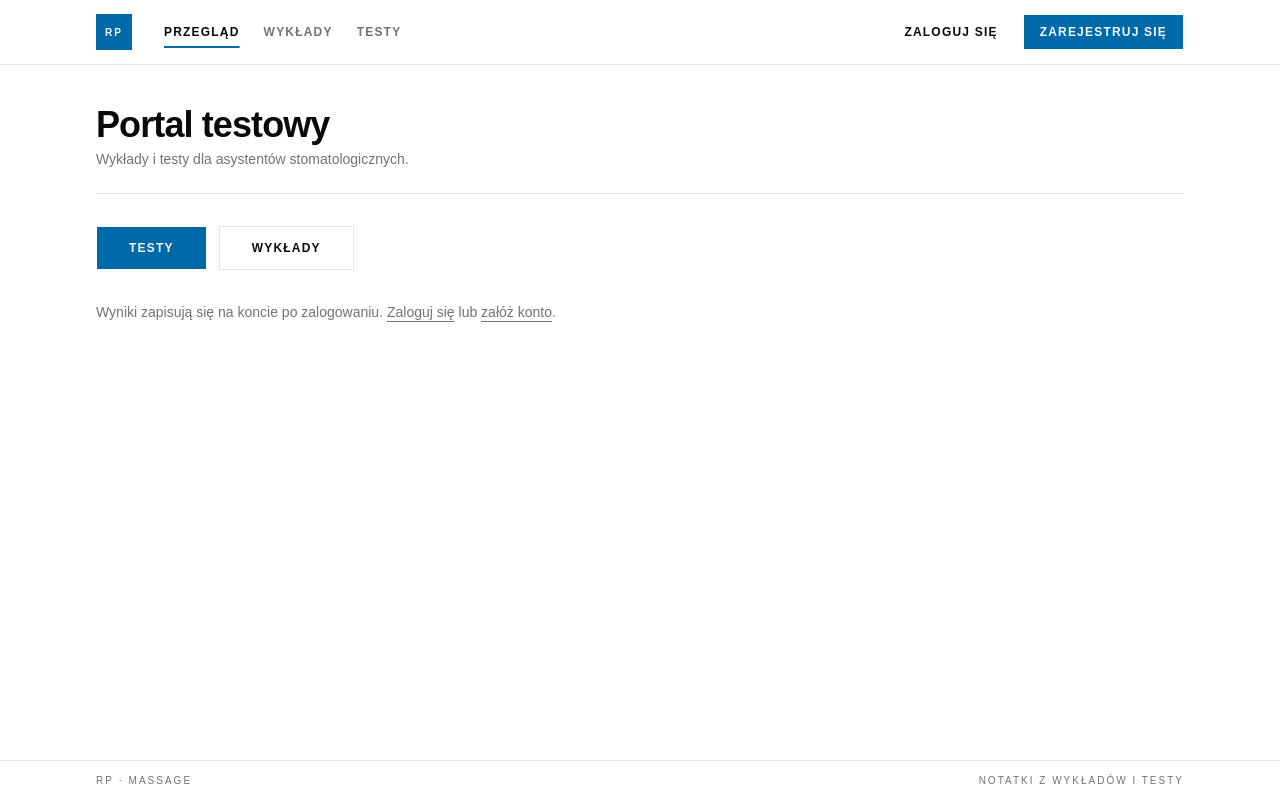
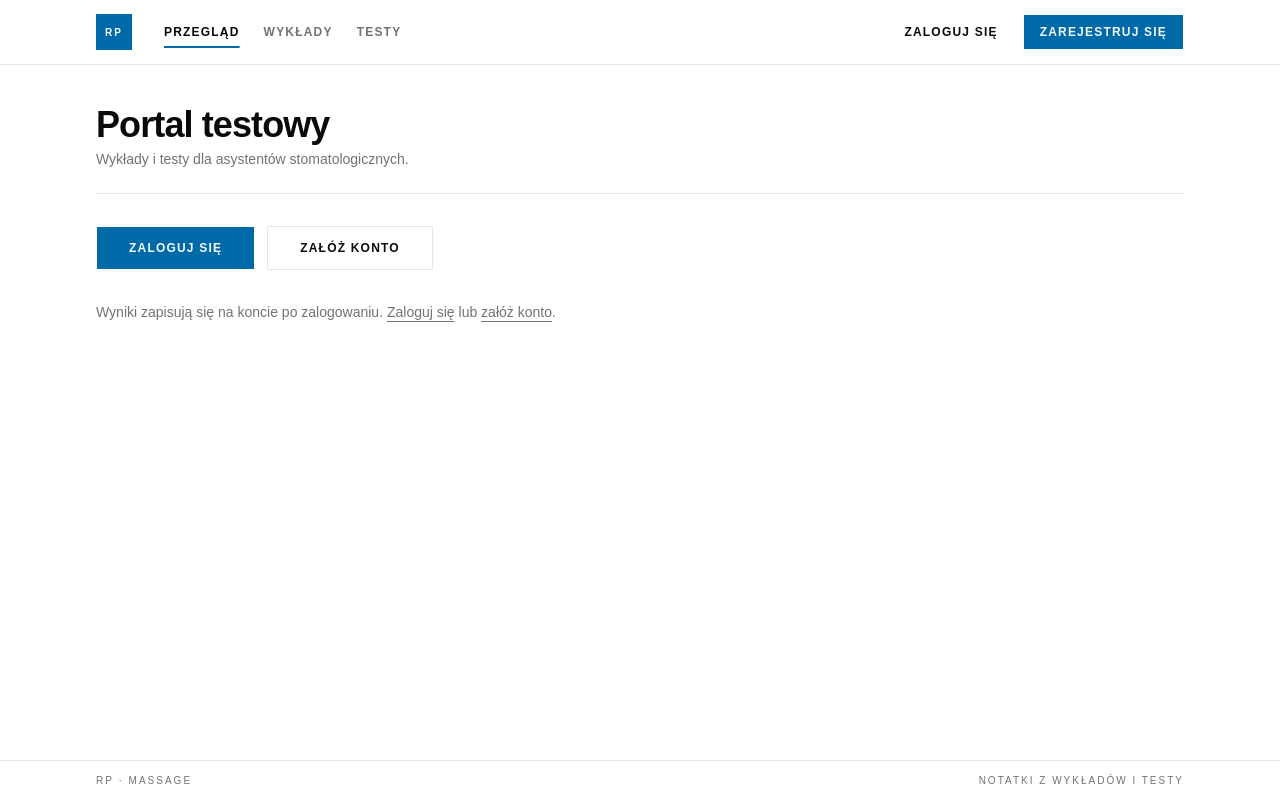
Before and after one commit to RichardPickman/massage, a React (Vite) app: page / in a window 1280 px wide. Built offline with nearby package versions, Linux system fonts and the light colour scheme; no server answers.

Commit message:
Send a guest to the door, not into the content
Lectures and tests now need a session, so the signed-out portal's two buttons
pointed at screens that would bounce the visitor straight back. A guest sees the
portal and a way in, and that is all.

```diff
--- a/src/pages/Stats/components/SignedOutHero.tsx
+++ b/src/pages/Stats/components/SignedOutHero.tsx
@@ -18,12 +18,17 @@ export const SignedOutHero = () => {
                 description={t('stats.portal.description')}
             />
 
+            {/* No links to the content: a guest sees this page and nothing else.
+                Sending them to a screen that then redirects would only make the
+                portal look broken. */}
             <div className="flex flex-wrap gap-3">
                 <Button asChild size="lg">
-                    <Link to="/quiz">{t('stats.portal.tests')}</Link>
+                    <Link to="/auth/login">{t('stats.portal.signIn')}</Link>
                 </Button>
                 <Button asChild size="lg" variant="outline">
-                    <Link to="/lectures">{t('stats.portal.lectures')}</Link>
+                    <Link to="/auth/register">
+                        {t('stats.portal.createAccount')}
+                    </Link>
                 </Button>
             </div>
 
```
Also changed, not shown: 2 other files (tests, documents, lock files or other folders).
